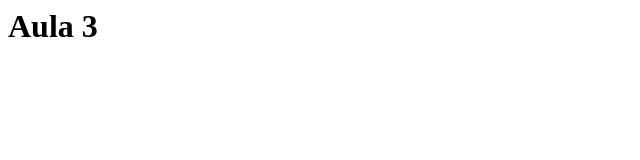
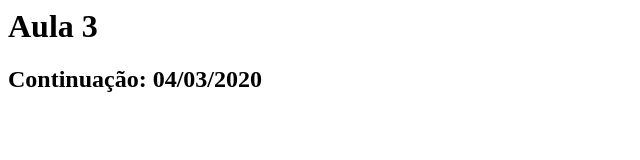
Before and after one commit to vbissi/aula2, a plain HTML site: page index.html in a window 1280 px wide. Shown: the whole page, without its empty margins (0-640 px from the left). Drawn offline with Linux system fonts and the light colour scheme.

Commit message:
Update index.html

```diff
--- a/index.html
+++ b/index.html
@@ -1 +1,2 @@
 <h1>Aula 3 </h1>
+<h2> Continuação: 04/03/2020 </h2>
```
